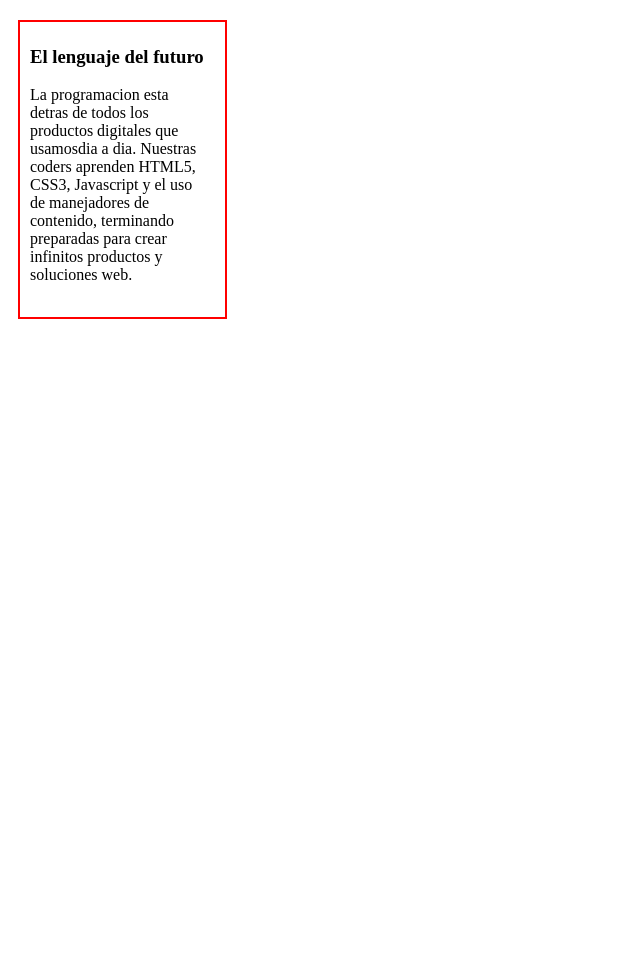
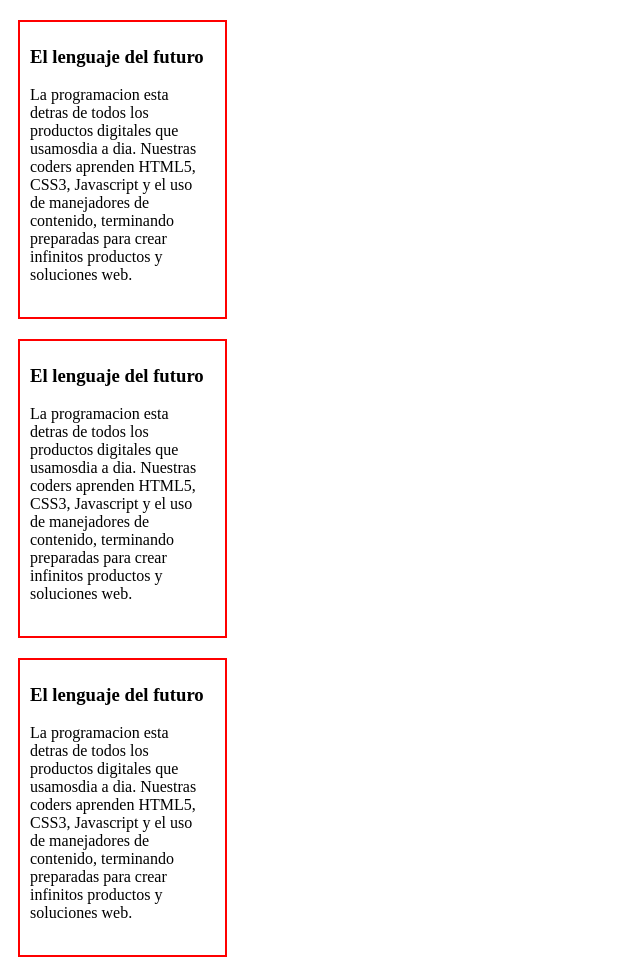
Before and after one commit to AbiVazquez/PaddingMargin, a plain HTML site: page index.html in a window 1280 px wide. Shown: the whole page, without its empty margins (0-640 px from the left). Before the commit the page ends 800 px from the top, so only its background shows below. Drawn offline with Linux system fonts and the light colour scheme.

Commit message:
MarginPadding

```diff
--- a/css/main.css
+++ b/css/main.css
@@ -5,3 +5,19 @@ div {
     margin: 20px 25px 10px 10px;
     padding: 5px 15px 10px 10px;
 }
+
+div {
+	border: 2px solid red;
+	 width: 180px;
+    height: 280px;
+    margin: 20px 25px 10px 10px;
+    padding: 5px 15px 10px 10px;
+}
+
+div {
+	border: 2px solid red;
+	 width: 180px;
+    height: 280px;
+    margin: 20px 25px 10px 10px;
+    padding: 5px 15px 10px 10px;
+}
--- a/index.html
+++ b/index.html
@@ -11,5 +11,13 @@
 		<h3>El lenguaje del futuro</h3>
 		<p>La programacion esta detras de todos los productos digitales que usamosdia a dia. Nuestras coders aprenden HTML5, CSS3, Javascript y el uso de manejadores de contenido, terminando preparadas para crear infinitos productos y soluciones web.</p>
 	</div>
+	<div>
+		<h3>El lenguaje del futuro</h3>
+		<p>La programacion esta detras de todos los productos digitales que usamosdia a dia. Nuestras coders aprenden HTML5, CSS3, Javascript y el uso de manejadores de contenido, terminando preparadas para crear infinitos productos y soluciones web.</p>
+	</div>
+	<div>
+		<h3>El lenguaje del futuro</h3>
+		<p>La programacion esta detras de todos los productos digitales que usamosdia a dia. Nuestras coders aprenden HTML5, CSS3, Javascript y el uso de manejadores de contenido, terminando preparadas para crear infinitos productos y soluciones web.</p>
+	</div>
 </body>
 </html>
```
